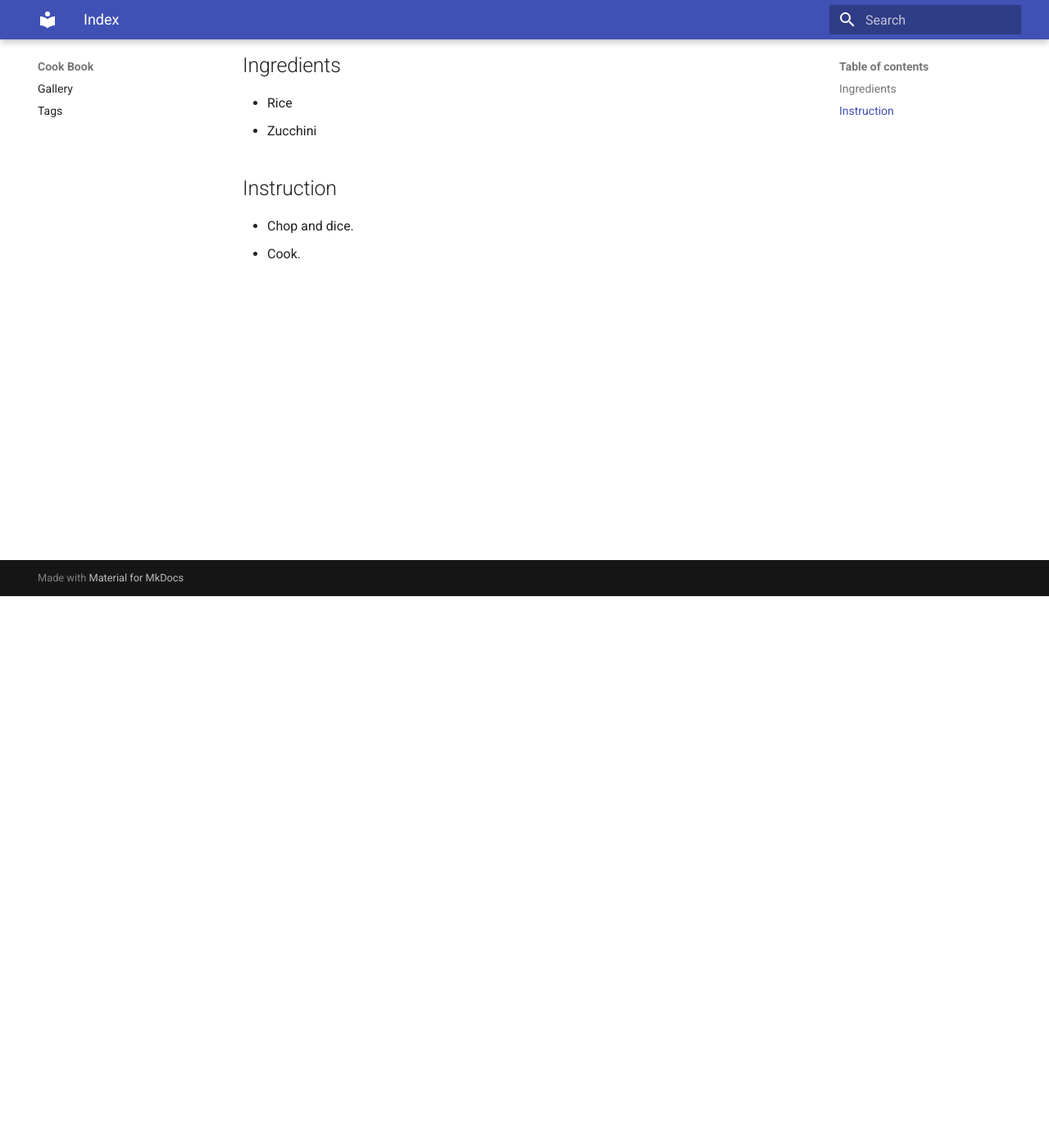
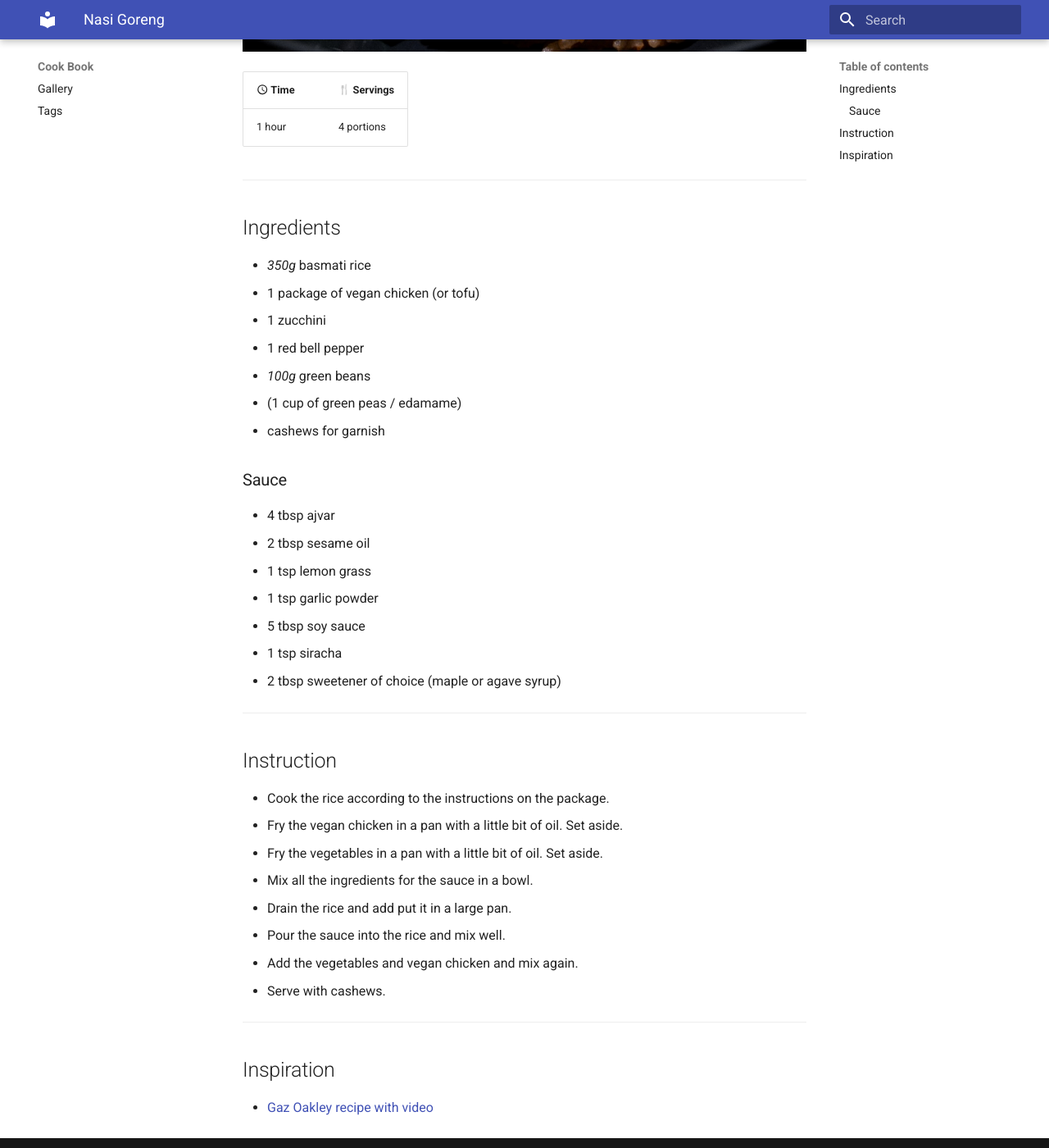
Before and after one commit to gr8jam/cook-book, an MkDocs documentation site: the page built from docs/recipes/nasi_goreng/index.md, in a window 1280 px wide and 1400 px high, scrolled down 673 px. Shown: the whole window at 82% size. Built offline with MkDocs 1.6.1 and Material for MkDocs 9.7.7, drawn with Linux system fonts in a browser that asks for light colours; emoji names are drawn with the system emoji font; some of the changed text lies outside the part shown.

Commit message:
updated Nasi Goren

```diff
--- a/docs/recipes/nasi_goreng/index.md
+++ b/docs/recipes/nasi_goreng/index.md
@@ -1,18 +1,52 @@
 ---
-tags: []
+tags:
+  - asian
+  - rice
 ---
+
+# Nasi Goreng
 
 ![image](image.jpg)
 
-# Nasi Gorneg
+| :material-clock-outline: Time | :fork_and_knife: Servings |
+|-------------------------------|---------------------------|
+| 1 hour                        | 4 portions                |
 
+---
 
 ## Ingredients
 
-- Rice
-- Zucchini
+- _350g_ basmati rice
+- 1 package of vegan chicken (or tofu)
+- 1 zucchini
+- 1 red bell pepper
+- _100g_ green beans
+- (1 cup of green peas / edamame)
+- cashews for garnish
+
+### Sauce
+
+- 4 tbsp ajvar
+- 2 tbsp sesame oil
+- 1 tsp lemon grass
+- 1 tsp garlic powder
+- 5 tbsp soy sauce
+- 1 tsp siracha
+- 2 tbsp sweetener of choice (maple or agave syrup)
+
+---
 
 ## Instruction
 
-- Chop and dice.
-- Cook.
+- Cook the rice according to the instructions on the package.
+- Fry the vegan chicken in a pan with a little bit of oil. Set aside.
+- Fry the vegetables in a pan with a little bit of oil. Set aside.
+- Mix all the ingredients for the sauce in a bowl.
+- Drain the rice and add put it in a large pan.
+- Pour the sauce into the rice and mix well.
+- Add the vegetables and vegan chicken and mix again.
+- Serve with cashews.
+
+---
+## Inspiration
+- [Gaz Oakley recipe with video](https://www.gazoakleychef.com/recipes/vegan-nasi-goreng/)
```
